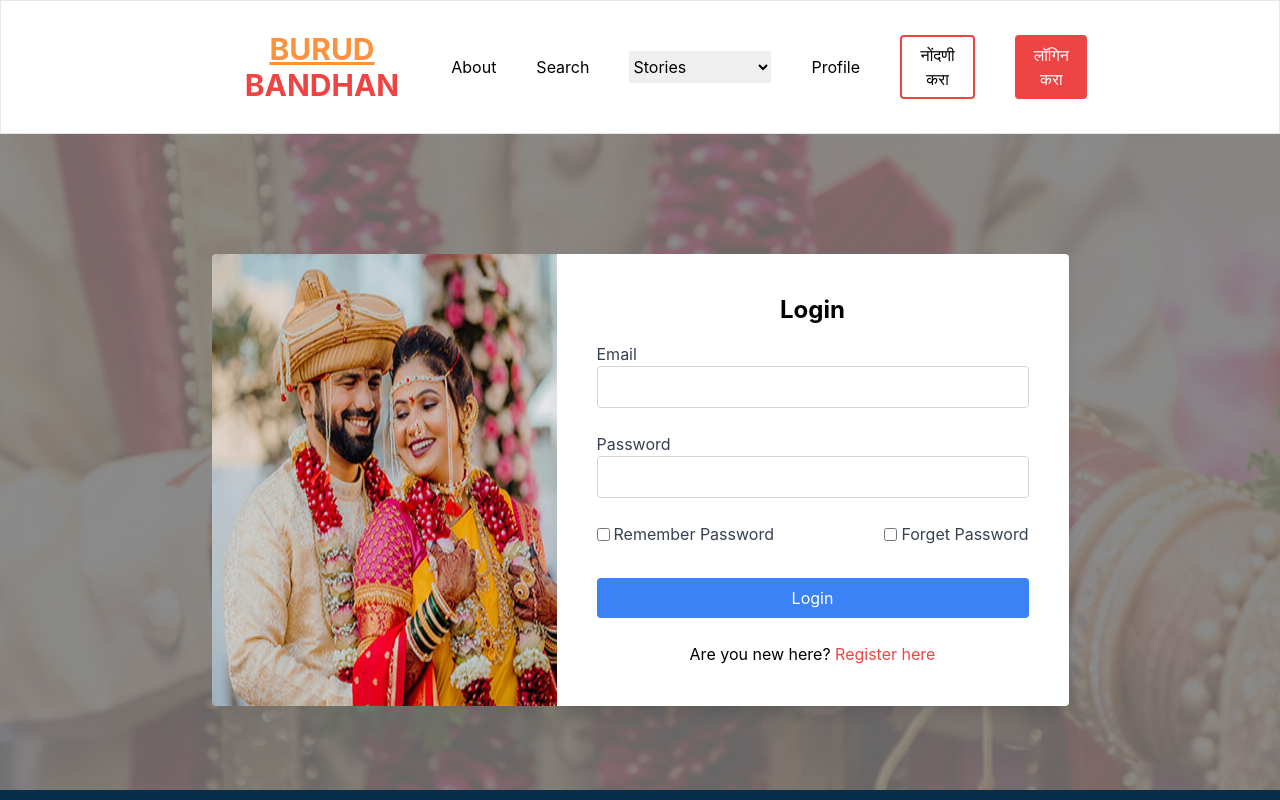
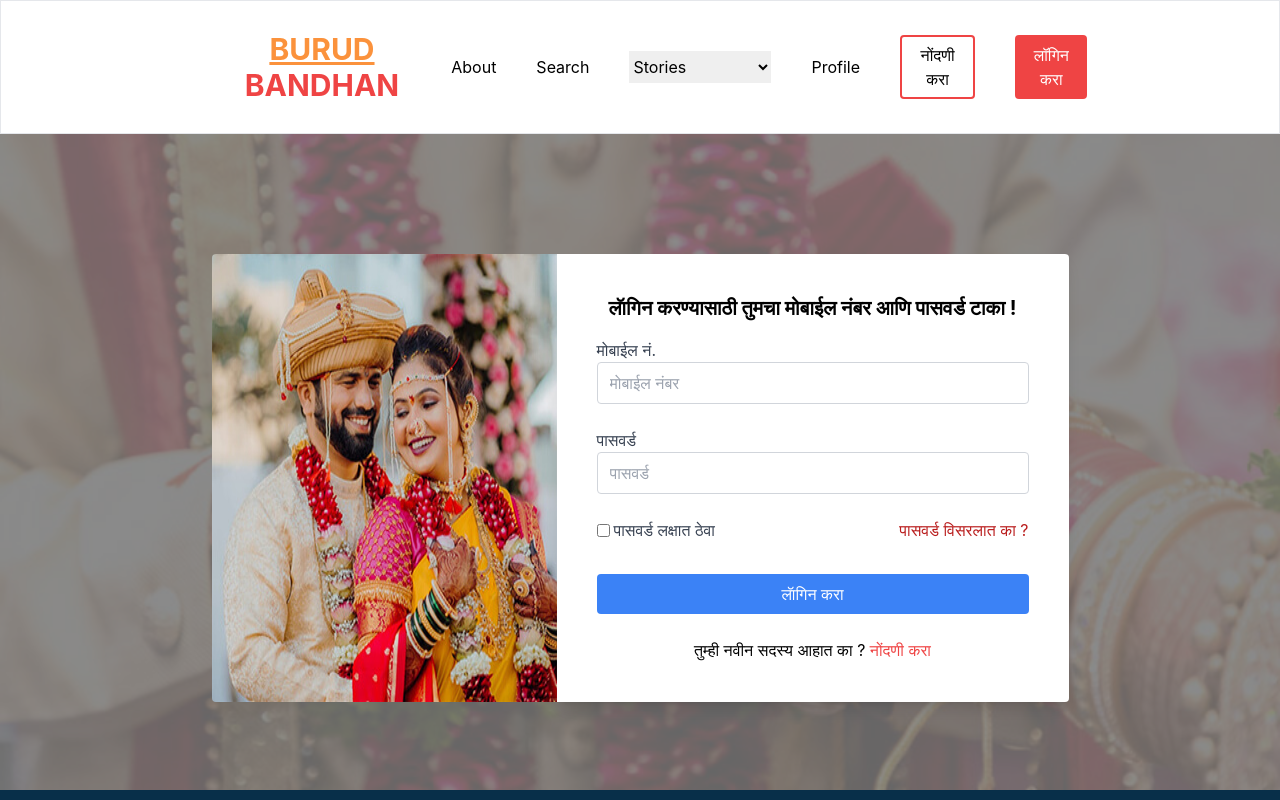
Before and after one commit to Increditex-Software-Solutions-Pvt-Ltd/new_BurudBandhan, a React (Create React App) app in the folder frontend/: page /login in a window 1280 px wide. Shown: the top 800 px of the page. Built offline with nearby package versions, Linux system fonts and the light colour scheme.

Commit message:
added marathi content

```diff
--- a/frontend/src/Components/Login/LoginForm.jsx
+++ b/frontend/src/Components/Login/LoginForm.jsx
@@ -2,13 +2,13 @@ import React, { useState } from 'react';
 import marriageImage from "../../Assets/marriage.jpeg";
 
 const LoginForm = () => {
-  const [email, setEmail] = useState('');
+  const [mobile, setMobile] = useState(null);
   const [password, setPassword] = useState('');
 
   const handleSubmit = (e) => {
     e.preventDefault();
     // Here you can handle the login logic, like making an API call
-    console.log('Email:', email);
+    console.log('Mobile:', mobile);
     console.log('Password:', password);
   };
 
@@ -27,27 +27,30 @@ const LoginForm = () => {
           filter:"opacity(100%)"
         }}
        className="w-[40%] bg-white p-10 shadow-lg  text-left rounded-r">
-        <h2 className="text-2xl font-bold mb-4 text-center">Login</h2>
+
+        <h2 className="text-xl font-bold mb-4 text-center">लाॅगिन करण्यासाठी तुमचा मोबाईल नंबर आणि पासवर्ड टाका !</h2>
 
         <div className="mb-6">
-          <label htmlFor="email" className="block text-gray-700">Email</label>
+          <label htmlFor="mobile" className="block text-gray-700">मोबाईल नं.</label>
           <input
-            type="email"
-            id="email"
-            value={email}
-            onChange={(e) => setEmail(e.target.value)}
+            type="number"
+            id="mobile"
+            value={mobile}
+            onChange={(e) => setMobile(e.target.value)}
+            placeholder='मोबाईल नंबर'
             required
             className="w-full px-3 py-2 border border-gray-300 rounded focus:outline-none focus:ring-2 focus:ring-blue-500"
           />
         </div>
 
         <div className="mb-6">
-          <label htmlFor="password" className="block text-gray-700">Password</label>
+          <label htmlFor="password" className="block text-gray-700">पासवर्ड</label>
           <input
             type="password"
             id="password"
             value={password}
             onChange={(e) => setPassword(e.target.value)}
+            placeholder='पासवर्ड'
             required
             className="w-full px-3 py-2 border border-gray-300 rounded focus:outline-none focus:ring-2 focus:ring-blue-500"
           />
@@ -56,12 +59,11 @@ const LoginForm = () => {
         <div className='mb-8 flex items-center justify-between'>
           <div className='flex items-center gap-1'>
             <input type='checkbox'/>
-            <label htmlFor="password" className="block text-gray-700">Remember Password</label>
+            <label htmlFor="password" className="block text-gray-700">पासवर्ड लक्षात ठेवा</label>
           </div>
 
           <div className='flex items-center gap-1'>
-            <input type='checkbox'/>
-            <label htmlFor="password" className="block text-gray-700">Forget Password</label>
+            <a href='' className="text-red-700 block">पासवर्ड विसरलात का ?</a>
           </div>
         </div>
 
@@ -71,11 +73,11 @@ const LoginForm = () => {
           type="submit"
           className="w-full bg-blue-500 text-white py-2 rounded hover:bg-blue-600 transition duration-200"
         >
-          Login
+          लाॅगिन करा
         </button>
 
         <div >
-          <p className='text-center mt-6'>Are you new here? <a className='text-red-500' href='/register'>Register here</a> </p>
+          <p className='text-center mt-6'>तुम्ही नवीन सदस्य आहात का ? <a className='text-red-500' href='/register'>नोंदणी करा</a> </p>
         </div>
       </form>
     </div>
```
